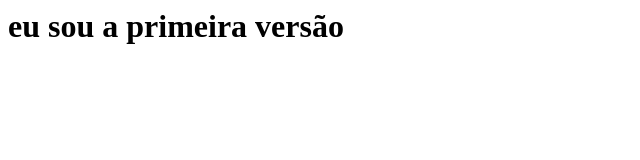
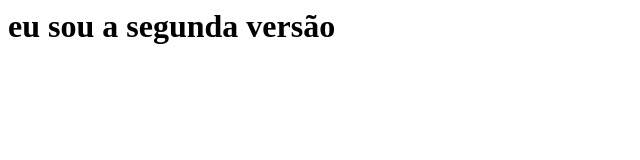
Before and after one commit to tinGoblinKaz/_projeto_estrutura_de_dados, a plain HTML site: page index.html in a window 1280 px wide. Shown: the whole page, without its empty margins (0-640 px from the left). Drawn offline with Linux system fonts and the light colour scheme.

Commit message:
segunda versao do projeto em aula

```diff
--- a/index.html
+++ b/index.html
@@ -1 +1 @@
-<h1>eu sou a primeira versão</h1>
+<h1>eu sou a segunda versão</h1>
```
